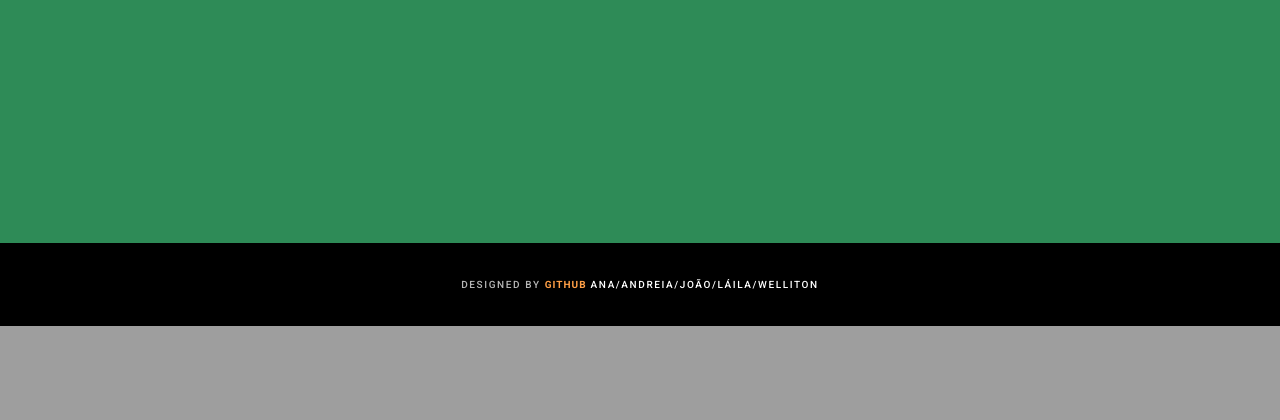
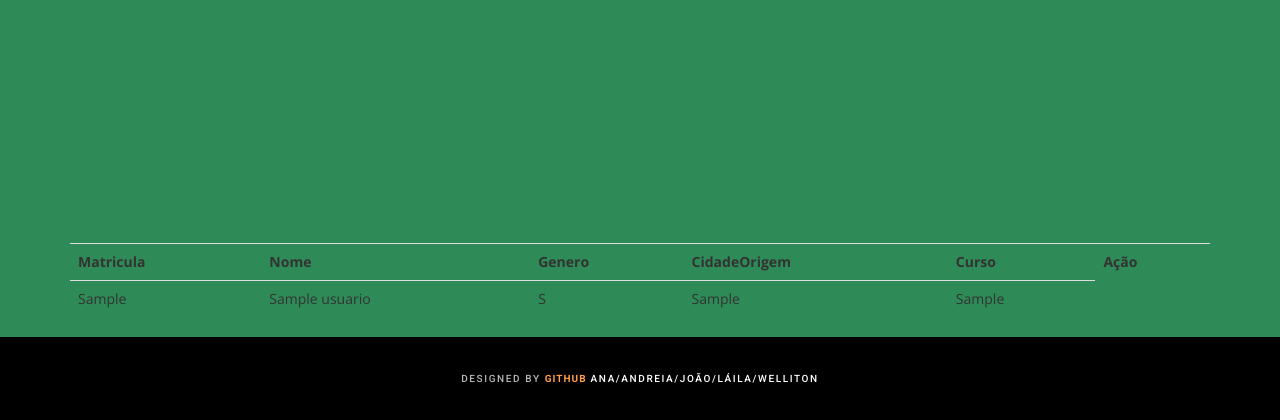
Before and after one commit to prof-lucas-faria/projeto-sru, a CodeIgniter app: page /projeto-sru/ in a window 1280 px wide. Shown: the part 1295-1715 px from the top of the page. Before the commit the page ends 1621 px from the top, so only its background shows below. Run offline with CodeIgniter, Linux system fonts and the light colour scheme; tables that the repository leaves empty hold one stand-in row (values such as "Sample post"); some libraries are stand-ins or nearby versions; some web fonts are replaced.

Commit message:
ADD consulta de usuario do banco na home.php

```diff
--- a/application/controllers/HomeController.php
+++ b/application/controllers/HomeController.php
@@ -23,9 +23,14 @@ class HomeController extends CI_Controller {
 		// Carrega somente a View BuscarUsuário
 		// $this->load->view('BuscarUsuario');
 
-		// $this->load->model('usuario_model');
+		// Faz a leitura do Modelo Usuario_model
+		$this->load->model('usuario_model');
+
+		// dados['usuarios'] ira receber a consulta feita no metodo BuscarNome que esta
+		//localizado no model Usuario_model
+		$dados['usuarios'] = $this->usuario_model->BuscarNome();
 
 		// Carrega todos os templates dentro da View
-		$this->template->show('home');
+		$this->template->show('home', $dados);
 	}
 }
--- a/application/models/Usuario_model.php
+++ b/application/models/Usuario_model.php
@@ -1,35 +1,35 @@
 <?php
 
-class Usuario_model{
+class Usuario_model extends CI_Model{
 
-    private $idUsuario;
-    private $matricula = null;
-    private $nome = null;
-    private $genero = null;
-    private $cidadeOrigem = null;
-    private $curso = null;
-    private $perfil = null;
+    // private $idUsuario;
+    // private $matricula = null;
+    // private $nome = null;
+    // private $genero = null;
+    // private $cidadeOrigem = null;
+    // private $curso = null;
+    // private $perfil = null;
 
 
-    function __construct($idUsuario, $matricula, $nome, $genero, $cidadeOrigem, $curso, $perfil){
+    // function __construct($idUsuario, $matricula, $nome, $genero, $cidadeOrigem, $curso, $perfil){
 
-        $this->__set('idUsuario', $idUsuario);
-        $this->__set('matricula', $matricula);
-        $this->__set('nome', $nome);
-        $this->__set('genero', $genero);
-        $this->__set('cidadeOrigem', $cidadeOrigem);
-        $this->__set('curso', $curso);
-        $this->__set('perfil', $perfil);
-    }
+    //     $this->__set('idUsuario', $idUsuario);
+    //     $this->__set('matricula', $matricula);
+    //     $this->__set('nome', $nome);
+    //     $this->__set('genero', $genero);
+    //     $this->__set('cidadeOrigem', $cidadeOrigem);
+    //     $this->__set('curso', $curso);
+    //     $this->__set('perfil', $perfil);
+    // }
 
-    // Get e Set OverLoading
-    public function __get($atributo){
-        return $this->$atributo;
-    }
+    // // Get e Set OverLoading
+    // public function __get($atributo){
+    //     return $this->$atributo;
+    // }
 
-    public function __set($atributo, $valor){
-        $this->$atributo = $valor;
-    }
+    // public function __set($atributo, $valor){
+    //     $this->$atributo = $valor;
+    // }
 
     // Metodo para buscar usuários por nome na tabela Usuario do banco SRU
     public function BuscarNome(){
--- a/application/views/home.php
+++ b/application/views/home.php
@@ -14,3 +14,32 @@ defined('BASEPATH') or exit('No direct script access allowed');
 
     </div>
 </section>
+
+<! Esta sessão traz os dados em forma de tabela feita na consulta BuscarNome do modelo
+Usuario_model >
+
+<div class="container">
+        <table class='table'>
+            <tr>
+                <th>Matricula</th>
+                <th>Nome</th>
+                <th>Genero</th>
+                <th>CidadeOrigem</th>
+                <th>Curso</th>
+                <th>Ação</th>
+            </tr>
+
+            <?php foreach ($usuarios as $usuario) : ?>
+
+            <tr>
+                <td><?= $usuario['matricula']?></td>
+                <td><?= $usuario['nome']?></td>
+                <td><?= $usuario['genero']?></td>
+                <td><?= $usuario['cidadeOrigem']?></td>
+                <td><?= $usuario['curso']?></td>
+
+            <?php endforeach; ?>
+
+            </tr>
+        </table>
+    </div>
```
